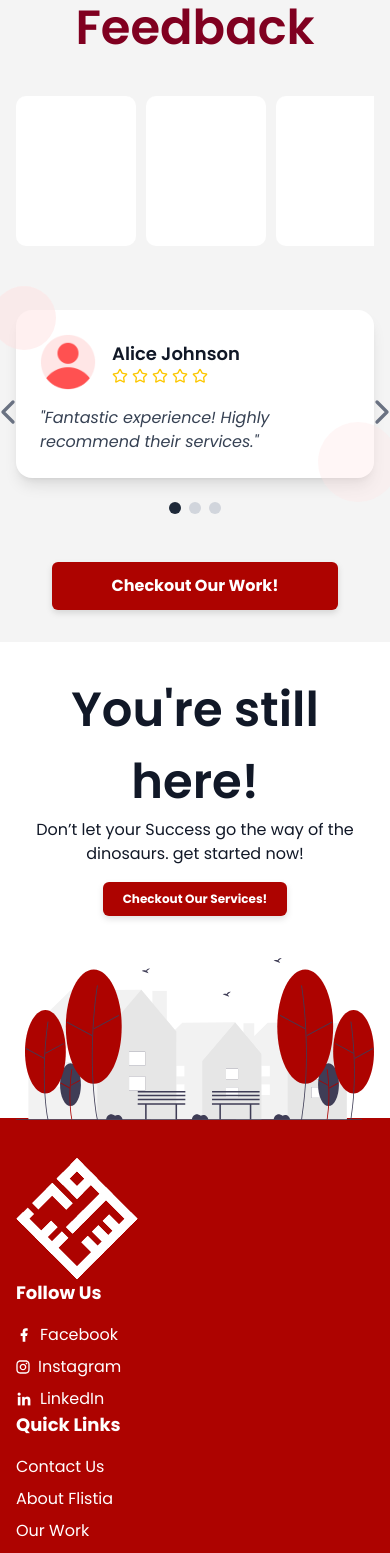
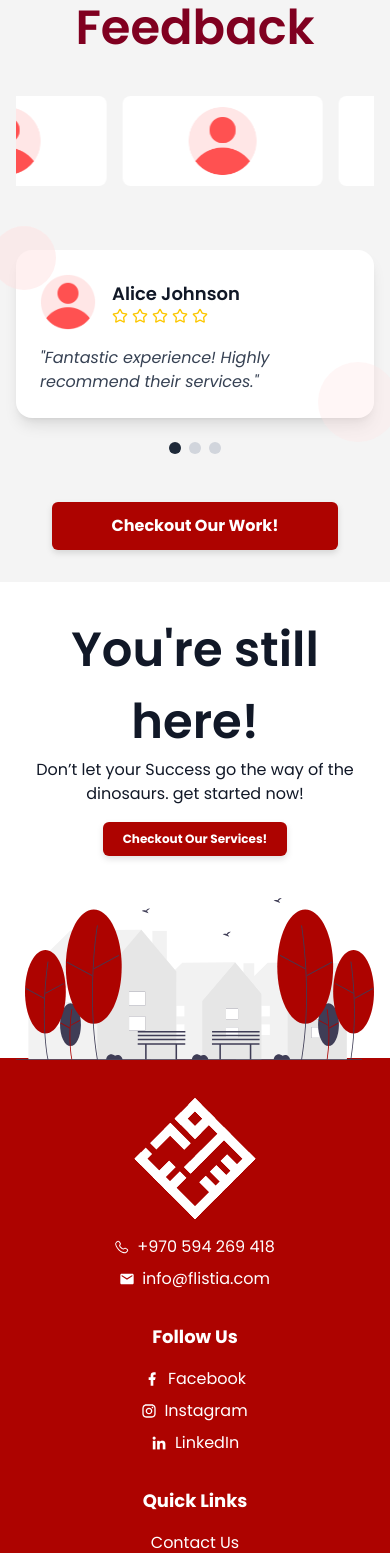
Before and after one commit to FlistiaTechTeam/Flistia-Website, a React (Vite) app: page /home in a window 390 px wide. Shown: the part 3760-5313 px from the top of the page. Built offline with nearby package versions, Linux system fonts and the light colour scheme; the HTML template or start-up script is replaced by a standard one.

Commit message:
Fix client feedback section issues
- marquee animation fixed with picuters not squeesing on sm screens
- clients feedback slider words with swipes
- layout changes dynamicaly for small screens with arrows and footer

```diff
--- a/src/index.css
+++ b/src/index.css
@@ -163,3 +163,22 @@
   .broadcast {
     animation: diagonalEntry2 2s cubic-bezier(0.0, 0.2, 0.5, 1) forwards;
   }
+
+  @keyframes marquee {
+    0% {
+      transform: translateX(0);
+    }
+    100% {
+      transform: translateX(-50%);
+    }
+  }
+
+  .animate-marquee {
+    animation: marquee 20s linear infinite;
+    display: flex;
+    width: 200%;
+  }
+
+  .animate-marquee:hover {
+    animation-play-state: paused;
+  }
--- a/src/ui/Footer.jsx
+++ b/src/ui/Footer.jsx
@@ -11,14 +11,22 @@ function Footer() {
   return (
     <footer className="footer bg-btn-primary pt-10 text-white">
       <Container maxWidth="lg" className="mb-10">
-        <section className="flex justify-between items-start flex-col md:flex-row">
-          <div className="logo">
-            <img src={logo} alt="logo" />
+        <section className="grid grid-cols-1 md:grid-cols-3 gap-8">
+          <div className="logo flex flex-col items-center md:items-start">
+            <img src={logo} alt="logo" className="mb-4" />
+            <div className="contact-us flex flex-col gap-2 text-center md:text-left">
+              <p className="phone flex items-center gap-2 justify-center md:justify-start">
+                <img src={phone} alt="phone" /> +970 594 269 418
+              </p>
+              <p className="email flex items-center gap-2 justify-center md:justify-start">
+                <img src={email} alt="email" /> info@flistia.com
+              </p>
+            </div>
           </div>
-          <div className="social">
+          <div className="social text-center md:text-left">
             <h3 className="text-lg font-bold mb-4">Follow Us</h3>
             <ul className="flex flex-col gap-2">
-              <li className="flex items-center gap-2 hover:underline">
+              <li className="flex items-center gap-2 hover:underline justify-center md:justify-start">
                 <img src={facebook} alt="facebook" />
                 <a
                   target="_blank"
@@ -27,13 +35,13 @@ function Footer() {
                   Facebook
                 </a>
               </li>
-              <li className="flex items-center gap-2 hover:underline">
+              <li className="flex items-center gap-2 hover:underline justify-center md:justify-start">
                 <img src={instagram} alt="instagram" />
                 <a target="_blank" href="https://www.instagram.com/flistia.ps/">
                   Instagram
                 </a>
               </li>
-              <li className="flex items-center gap-2 hover:underline">
+              <li className="flex items-center gap-2 hover:underline justify-center md:justify-start">
                 <img src={linkedin} alt="linkedin" />
                 <a
                   target="_blank"
@@ -44,7 +52,7 @@ function Footer() {
               </li>
             </ul>
           </div>
-          <div className="links">
+          <div className="links text-center md:text-left">
             <h3 className="text-lg font-bold mb-4">Quick Links</h3>
             <ul className="flex flex-col gap-2">
               <li className="hover:underline">
@@ -61,15 +69,6 @@ function Footer() {
               </li>
             </ul>
           </div>
-          <div className="contact-us flex flex-col gap-2">
-            <h3 className="text-lg font-bold mb-4">Contact Us</h3>
-            <p className="phone flex items-center gap-2">
-              <img src={phone} alt="phone" /> +970 594 269 418
-            </p>
-            <p className="email flex items-center gap-2">
-              <img src={email} alt="email" /> info@flistia.com
-            </p>
-          </div>
         </section>
       </Container>
       <p className="text-center text-md bg-separator text-heading-3">
--- a/src/ui/feedback/FeedbackCard.jsx
+++ b/src/ui/feedback/FeedbackCard.jsx
@@ -2,7 +2,7 @@ import clsx from "clsx";
 import { Star } from "lucide-react";
 function FeedbackCard({ feedback }) {
   return (
-    <div className="relative bg-white shadow-lg rounded-2xl p-6 max-w-lg mx-auto">
+    <div className="relative bg-white shadow-lg rounded-2xl p-6 max-w-lg mx-auto overflow-visible">
       <div className="absolute -top-6 -left-6 w-16 h-16 bg-red-100 rounded-full opacity-50" />
       <div className="absolute -bottom-6 -right-6 w-20 h-20 bg-red-100 rounded-full opacity-30" />
 
--- a/src/ui/feedback/FeedbackSlider.jsx
+++ b/src/ui/feedback/FeedbackSlider.jsx
@@ -1,9 +1,8 @@
-import { useState } from "react";
+import { useState, useRef } from "react";
 // eslint-disable-next-line no-unused-vars
 import { AnimatePresence, motion } from "framer-motion";
 import { ChevronLeft, ChevronRight } from "lucide-react";
 import FeedbackCard from "./FeedbackCard";
-
 import logo from "../../assets/images/clients/default_avatar.png";
 import clsx from "clsx";
 
@@ -33,20 +32,71 @@ const feedbacks = [
 
 function FeedbackSlider() {
   const [index, setIndex] = useState(0);
+  const [touchStart, setTouchStart] = useState(null);
+  const [touchEnd, setTouchEnd] = useState(null);
+  const [direction, setDirection] = useState(0);
+  const sliderRef = useRef(null);
 
-  const prev = () =>
-    setIndex((i) => (i - 1 + feedbacks.length) % feedbacks.length);
-  const next = () => setIndex((i) => (i + 1) % feedbacks.length);
+  const prev = () => {
+    setDirection(0); // Reset direction first
+    setTimeout(() => {
+      setDirection(-1);
+      setIndex((i) => (i - 1 + feedbacks.length) % feedbacks.length);
+    }, 0);
+  };
+
+  const next = () => {
+    setDirection(0); // Reset direction first
+    setTimeout(() => {
+      setDirection(1);
+      setIndex((i) => (i + 1) % feedbacks.length);
+    }, 0);
+  };
+
+  const handleTouchStart = (e) => {
+    setTouchStart(e.targetTouches[0].clientX);
+    setDirection(0); // Reset direction on new touch
+  };
+
+  const handleTouchMove = (e) => {
+    setTouchEnd(e.targetTouches[0].clientX);
+  };
+
+  const handleTouchEnd = () => {
+    if (!touchStart || !touchEnd) return;
+
+    const distance = touchStart - touchEnd;
+    const isLeftSwipe = distance > 50;
+    const isRightSwipe = distance < -50;
+
+    if (isLeftSwipe) {
+      setDirection(-1);
+      next();
+    }
+    if (isRightSwipe) {
+      setDirection(1);
+      prev();
+    }
+
+    setTouchStart(null);
+    setTouchEnd(null);
+  };
 
   return (
     <div className="py-12">
-      <div className="relative max-w-xl mx-auto">
+      <div
+        ref={sliderRef}
+        className="relative max-w-xl mx-auto"
+        onTouchStart={handleTouchStart}
+        onTouchMove={handleTouchMove}
+        onTouchEnd={handleTouchEnd}
+      >
         <AnimatePresence mode="wait">
           <motion.div
             key={feedbacks[index].id}
-            initial={{ x: 300, opacity: 0 }}
+            initial={{ x: direction * 300, opacity: 0 }}
             animate={{ x: 0, opacity: 1 }}
-            exit={{ x: -300, opacity: 0 }}
+            exit={{ x: -direction * 300, opacity: 0 }}
             transition={{ duration: 0.5 }}
           >
             <FeedbackCard feedback={feedbacks[index]} />
@@ -67,13 +117,13 @@ function FeedbackSlider() {
 
         <button
           onClick={prev}
-          className="absolute -left-10 top-1/2 -translate-y-1/2 p-3"
+          className="absolute -left-10 top-1/2 -translate-y-1/2 p-3 hidden sm:block"
         >
-          <ChevronLeft className=" text-gray-500 hover:text-black transition hover:cursor-pointer size-10" />
+          <ChevronLeft className="text-gray-500 hover:text-black transition hover:cursor-pointer size-10" />
         </button>
         <button
           onClick={next}
-          className="absolute -right-10 top-1/2 -translate-y-1/2 p-3"
+          className="absolute -right-10 top-1/2 -translate-y-1/2 p-3 hidden sm:block"
         >
           <ChevronRight className="text-gray-500 hover:text-black transition hover:cursor-pointer size-10" />
         </button>
--- a/src/ui/feedback/LogoMarquee.jsx
+++ b/src/ui/feedback/LogoMarquee.jsx
@@ -22,19 +22,32 @@ const clientLogos = [
     logo: logo,
   },
 ];
+
 function LogoMarquee() {
   return (
     <div className="overflow-hidden py-4">
-      <div className="flex animate-marquee whitespace-nowrap gap-2.5">
+      <div className="animate-marquee">
         {clientLogos.map((logoObj) => (
           <div
             key={logoObj.id}
-            className="flex items-center px-15 py-10 bg-white rounded-[10px]"
+            className="flex items-center justify-center min-w-[200px] h-[90px] bg-white rounded-[8px] mx-2"
           >
             <img
               src={logoObj.logo}
               alt="client logo"
-              className="h-[70px] object-contain"
+              className="h-[70px] w-[70px] object-contain"
+            />
+          </div>
+        ))}
+        {clientLogos.map((logoObj) => (
+          <div
+            key={`duplicate-${logoObj.id}`}
+            className="flex items-center justify-center min-w-[200px] h-[90px] bg-white rounded-[8px] mx-2"
+          >
+            <img
+              src={logoObj.logo}
+              alt="client logo"
+              className="h-[70px] w-[70px] object-contain"
             />
           </div>
         ))}
```
